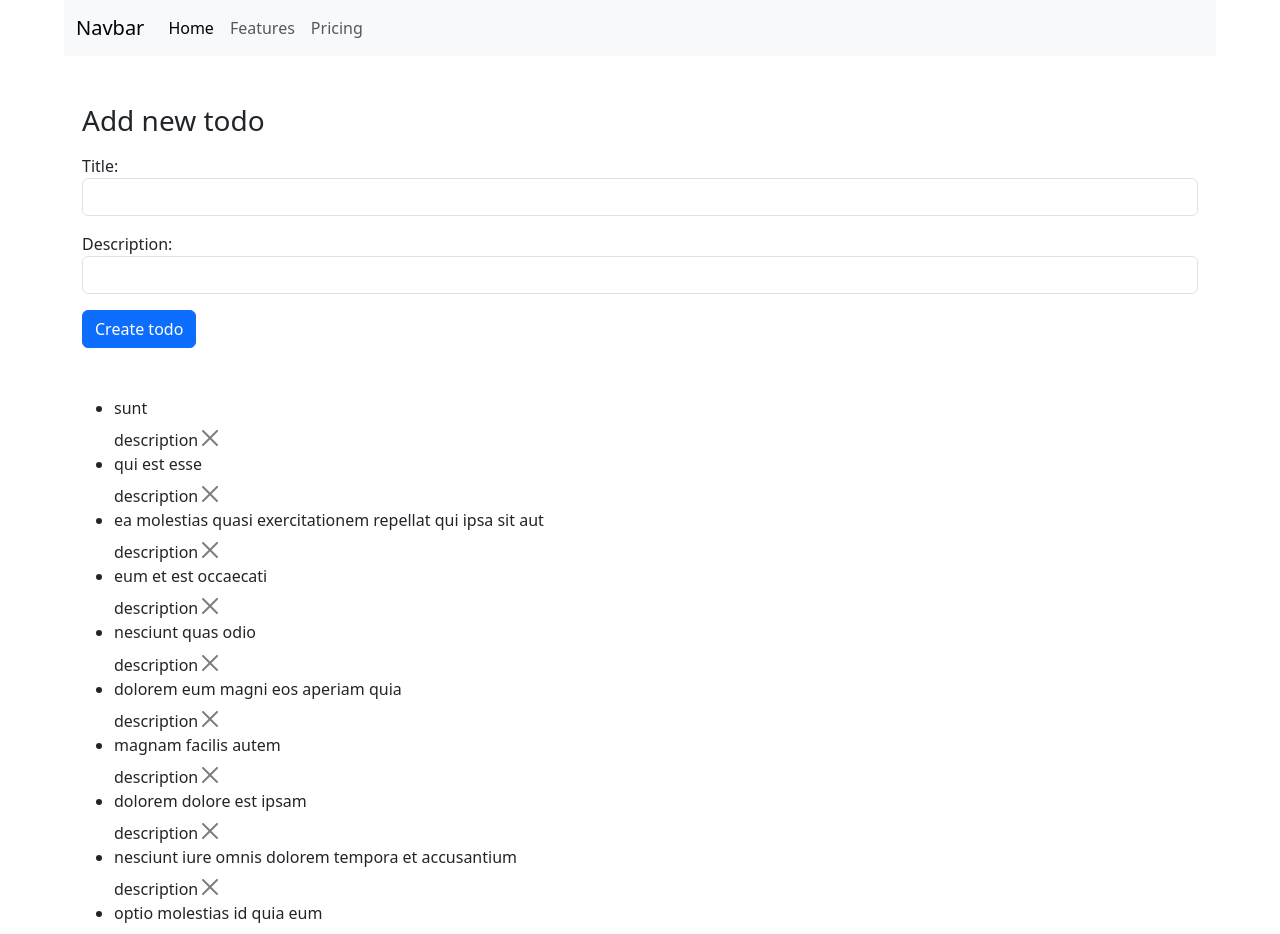
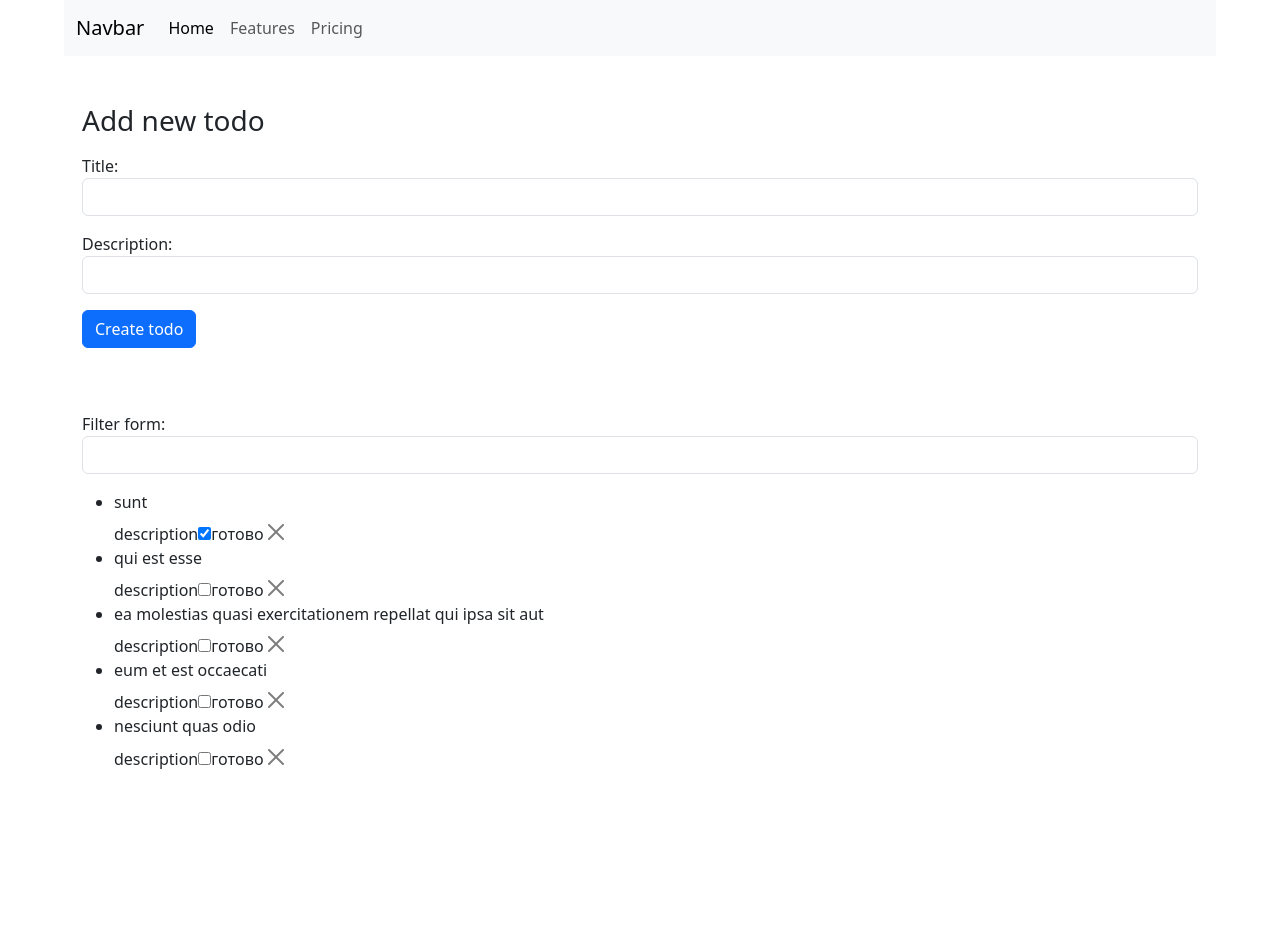
Before and after one commit to Slav-0N/to-do-list, a React (Create React App) app: page / in a window 1280 px wide. Shown: the top 934 px of the page. After the commit the page ends 800 px from the top, so only its background shows below. Built offline with nearby package versions, Linux system fonts and the light colour scheme.

Commit message:
todo localStorage

```diff
--- a/src/App.js
+++ b/src/App.js
@@ -3,6 +3,7 @@ import Container from "@mui/material/Container";
 
 import List from "./Components/List/List";
 import Header from "./Components/Header/Header";
+import Modal from "./Components/Modal/Modal";
 
 class App extends Component {
   state = {
@@ -14,8 +15,8 @@ class App extends Component {
       <div>
         <Container>
           <Header />
-
           <List />
+          <Modal />
         </Container>
       </div>
     );
--- /dev/null
+++ b/src/Components/FormFilterTod/FormFilterTodo.jsx
@@ -0,0 +1,22 @@
+import React from "react";
+
+const FormFilterTodo = ({ FilteredList }) => {
+  const handleChange = ({ target: { value } }) => {
+    FilteredList(value);
+  };
+
+  return (
+    <div className=" mb-3 mt-3">
+      <label htmlFor="titleInputToDo">Filter form:</label>
+      <input
+        type="text"
+        id="titleInputToDo"
+        className="form-control"
+        name="filter"
+        onChange={handleChange}
+        // value={this.state.title}
+      />
+    </div>
+  );
+};
+export default FormFilterTodo;
--- a/src/Components/List/List.jsx
+++ b/src/Components/List/List.jsx
@@ -3,10 +3,35 @@ import toDoList from "../../data/toDoList.json";
 import ListElement from "../ListElement/ListElement";
 import FormCreateTodo from "../NewElement/NewElement";
 import { nanoid } from "nanoid";
+import FormFilterTodo from "../FormFilterTod/FormFilterTodo";
 
 class List extends Component {
   state = {
-    toDoList,
+    toDoList: [],
+    filter: null,
+  };
+
+  componentDidMount() {
+    const localData = localStorage.getItem("toDoList");
+    if (localData && JSON.parse(localData).length > 0) {
+      this.setState({ toDoList: JSON.parse(localData) });
+    } else {
+      this.setState({ toDoList: toDoList });
+    }
+  }
+
+  componentDidUpdate(_, prevState) {
+    if (prevState.toDoList.length > this.state.toDoList.length) {
+      localStorage.setItem("toDoList", JSON.stringify(this.state.toDoList));
+    }
+  }
+
+  // componentWillUnmount() {
+  //   alert("перезавантажива Апп");
+  // }
+
+  updateLocalData = () => {
+    localStorage.setItem("toDoList", JSON.stringify(this.state.toDoList));
   };
 
   handleDelete = (id) => {
@@ -16,35 +41,66 @@ class List extends Component {
   };
 
   addNewToDo = (newToDoElement) => {
+    const isAlreadyExist = this.state.toDoList.find(
+      (el) => el.title === newToDoElement.title
+    );
+
+    if (isAlreadyExist) {
+      return alert("The same ToDo is already exist ");
+    }
     this.setState(
       (prev) => ({
         toDoList: [
-          ...prev.toDoList,
           {
             ...newToDoElement,
             completed: false,
             id: nanoid(),
           },
+          ...prev.toDoList,
         ],
       }),
       () => console.log(this.state)
     );
   };
 
+  FilteredList = (filterQuery) => {
+    this.setState(
+      {
+        filter: this.state.toDoList.filter((el) =>
+          el.title.toLowerCase().includes(filterQuery.toLowerCase())
+        ),
+      },
+      () => console.log(this.state.filter)
+    );
+  };
+
+  handleCheck = (id) => {
+    console.log(id);
+    this.setState((prev) => ({
+      toDoList: prev.toDoList.map((el) =>
+        el.id === id ? { ...el, completed: !el.completed } : { ...el }
+      ),
+    }));
+  };
+
   render() {
     return (
       <div className="container">
         <h3> Add new todo</h3>
+
         <FormCreateTodo
           handleChangeForm={this.handleChangeForm}
           addNewToDo={this.addNewToDo}
         />
+        <FormFilterTodo FilteredList={this.FilteredList} />
         <ul>
-          {this.state.toDoList.map((el) => (
+          {(this.state.filter ?? this.state.toDoList).map((el) => (
             <ListElement
               todo={el}
               key={el.id}
               handleDelete={this.handleDelete}
+              handleCheck={this.handleCheck}
+              updateLocalData={this.updateLocalData}
             />
           ))}
         </ul>
--- a/src/Components/ListElement/ListElement.jsx
+++ b/src/Components/ListElement/ListElement.jsx
@@ -1,8 +1,32 @@
-const ListElement = ({ todo, handleDelete }) => {
+// const ListElement = ({ todo, handleDelete }) => {
+
+import { Component } from "react";
+
+class ListElement extends Component {
+  componentDidUpdate(prevProps, prevState) {
+    if (prevProps.todo.completed !== this.props.todo.completed) {
+      this.props.updateLocalData();
+    }
+  }
+
+  componentWillUnmount() {
+    alert("щось видалили");
+  }
+
+  render() {
+    const { todo, handleDelete, handleCheck } = this.props;
     return (
       <li>
         <h6>{todo.title}</h6>
         <span>{todo.description}</span>
+        <input
+          type="checkbox"
+          id="chckBx"
+          name="agreed"
+          checked={todo.completed}
+          onChange={() => handleCheck(todo.id)}
+        ></input>
+        <label htmlFor="chckBx">готово</label>
         <button
           type="button"
           className="btn-close"
@@ -12,6 +36,7 @@ const ListElement = ({ todo, handleDelete }) => {
         ></button>
       </li>
     );
-};
+  }
+}
 
 export default ListElement;
--- /dev/null
+++ b/src/Components/Modal/Modal.jsx
@@ -0,0 +1,38 @@
+import React, { Component } from "react";
+
+export default class Modal extends Component {
+  render() {
+    return (
+      <div class="modal" tabindex="-1">
+        <div class="modal-dialog">
+          <div class="modal-content">
+            <div class="modal-header">
+              <h5 class="modal-title">Modal title</h5>
+              <button
+                type="button"
+                class="btn-close"
+                data-bs-dismiss="modal"
+                aria-label="Close"
+              ></button>
+            </div>
+            <div class="modal-body">
+              <p>Modal body text goes here.</p>
+            </div>
+            <div class="modal-footer">
+              <button
+                type="button"
+                class="btn btn-secondary"
+                data-bs-dismiss="modal"
+              >
+                Close
+              </button>
+              <button type="button" class="btn btn-primary">
+                Save changes
+              </button>
+            </div>
+          </div>
+        </div>
+      </div>
+    );
+  }
+}
--- a/src/Components/NewElement/NewElement.jsx
+++ b/src/Components/NewElement/NewElement.jsx
@@ -3,6 +3,7 @@ import { nanoid } from "nanoid";
 const INITIALSTATE = {
   title: "",
   description: "",
+  isValid: true,
 };
 
 class FormCreateTodo extends Component {
@@ -15,6 +16,8 @@ class FormCreateTodo extends Component {
 
   handleSubmit = (e) => {
     e.preventDefault();
+    if (!this.state.title || !this.state.description)
+      return this.setState({ isValid: false });
     const { addNewToDo } = this.props;
     addNewToDo(this.state);
     this.setState(INITIALSTATE);
@@ -28,22 +31,34 @@ class FormCreateTodo extends Component {
           <input
             type="text"
             id="titleInputToDo"
-            className="form-control"
+            className={`form-control ${!this.state.isValid && `is-invalid`}`}
             name="title"
             onChange={this.handleChange}
             value={this.state.title}
           />
+          <div
+            id="validationServerUsernameFeedback"
+            className="invalid-feedback"
+          >
+            Please choose title!
+          </div>
         </div>
         <div className=" mb-3 mt-3">
           <label htmlFor="descrInputToDo">Description:</label>
           <input
             type="text"
             id="descrInputToDo"
-            className="form-control"
+            className={`form-control ${!this.state.isValid && `is-invalid`}`}
             name="description"
             onChange={this.handleChange}
             value={this.state.description}
           />
+          <div
+            id="validationServerUsernameFeedback"
+            className="invalid-feedback"
+          >
+            Please choose description!
+          </div>
         </div>
         <button type="submit" className="btn btn-primary mb-5">
           Create todo
--- a/src/data/toDoList.json
+++ b/src/data/toDoList.json
@@ -1,9 +1,9 @@
 [
   {
     "id": 1,
-    "title": "sunt ",
+    "title": "sunt",
     "description": "description",
-    "completed": false
+    "completed": true
   },
   {
     "id": 2,
@@ -28,34 +28,5 @@
     "title": "nesciunt quas odio",
     "description": "description",
     "completed": false
-  },
-  {
-    "id": 6,
-    "title": "dolorem eum magni eos aperiam quia",
-    "description": "description",
-    "completed": false
-  },
-  {
-    "id": 7,
-    "title": "magnam facilis autem",
-    "description": "description",
-    "completed": false
-  },
-  {
-    "id": 8,
-    "title": "dolorem dolore est ipsam",
-    "description": "description",
-    "completed": false
-  },
-  {
-    "id": 9,
-    "title": "nesciunt iure omnis dolorem tempora et accusantium",
-    "description": "description",
-    "completed": false
-  },
-  {
-    "id": 10,
-    "title": "optio molestias id quia eum",
-    "body": "quo et expedita modi cum officia vel magni\ndoloribus qui repudiandae\nvero nisi sit\nquos veniam quod sed accusamus veritatis error"
   }
 ]
```
Lines whose indentation alone changed are shown as unchanged.
